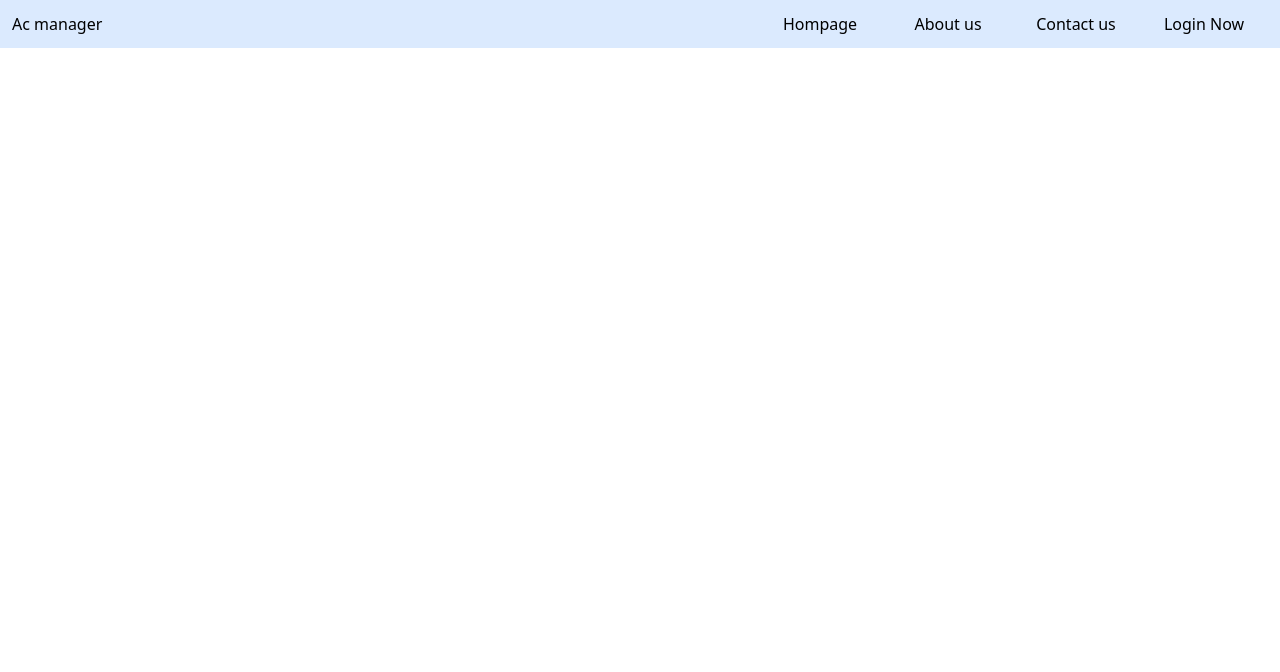
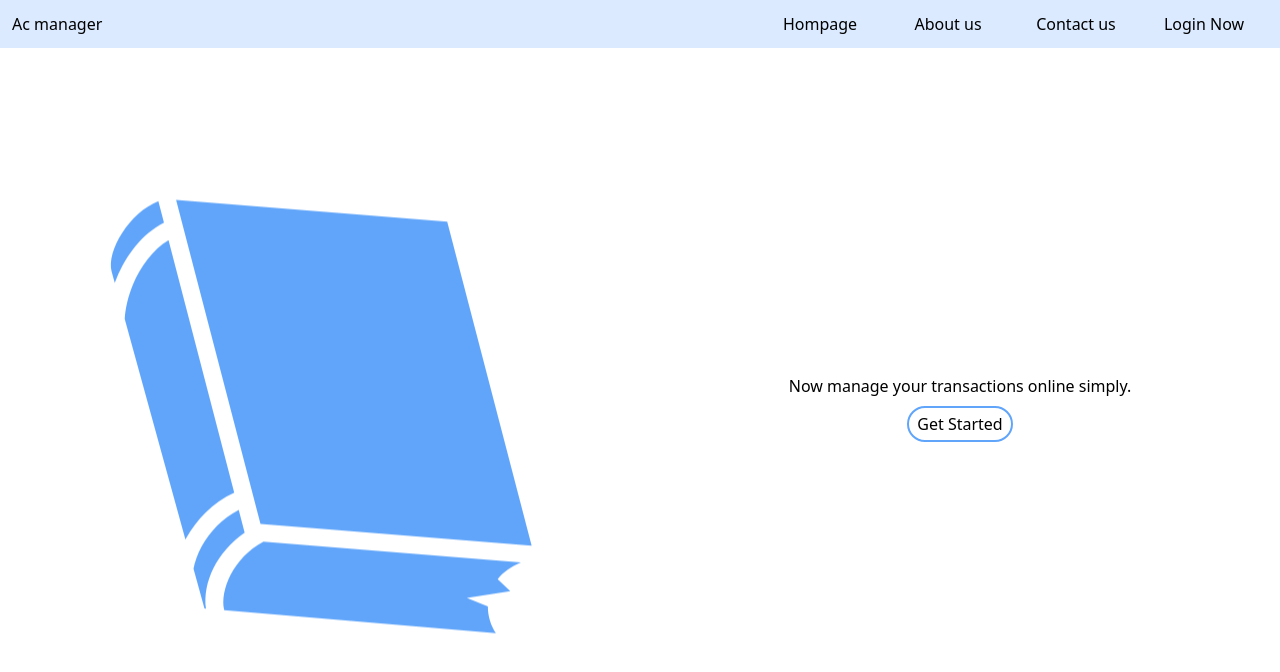
Before and after one commit to surendraSinghKamboj/accounts-manger, a Next.js app: page / in a window 1280 px wide. Shown: the top 672 px of the page. Built offline with nearby package versions, Linux system fonts and the light colour scheme.

Commit message:
404 and hero

```diff
--- a/src/pages/404.jsx
+++ b/src/pages/404.jsx
@@ -20,7 +20,7 @@ const Notfound = () => {
 			<main className="flex min-h-[90vh] flex-col justify-center items-center">
 				<div className="flex">
 					<CiSettings className="text-8xl mr-[-32px] text-red-700 error" />
-					<CiSettings className="text-8xl rotate-[20deg] error2" />
+					<CiSettings className="text-8xl rotate-[20deg] error error2" />
 				</div>
 				<h3 className="text-3xl">Error 404</h3>
 				<p>Page not found</p>
--- a/src/pages/index.js
+++ b/src/pages/index.js
@@ -1,6 +1,7 @@
-import Navbar from '@/components/navbar'
-import Head from 'next/head'
-
+import Navbar from "@/components/navbar";
+import Head from "next/head";
+import Link from "next/link";
+import { GiWhiteBook } from 'react-icons/gi'
 
 export default function Home() {
 	const navMenu = [
@@ -8,7 +9,7 @@ export default function Home() {
 		{ path: "/aboutus", menu: "About us" },
 		{ path: "/contactus", menu: "Contact us" },
 		{ path: "/Login", menu: "Login Now" },
-  ]
+	];
 
 	return (
 		<>
@@ -19,7 +20,17 @@ export default function Home() {
 				<link rel="icon" href="/favicon.ico" />
 			</Head>
 			<Navbar navMenu={navMenu} />
-
+			<section className="min-h-[90vh] flex flex-col">
+				<div className="flex flex-col sm:flex-row">
+              <div className="h-[50vh] sm:h-[90vh] flex items-center justify-center w-[100%] sm:w-[50%]">
+                <GiWhiteBook className="text-[30rem] text-blue-400 pop transition-all duration-500 hover:drop-shadow-2xl" />
+                </div>
+                <div className="flex flex-col h-[50vh] sm:h-[90vh] items-center justify-center w-[100%] sm:w-[50%]">
+                    <h3>Now manage your transactions online simply.</h3>
+                    <Link href={"/Signup"}><button className="px-2 py-1 border-2 mt-2 rounded-3xl hover:bg-blue-400 border-blue-400 transition-all duration-500 hover:text-white">Get Started</button></Link>
+                  </div>
+        </div>
+			</section>
 		</>
-  )
+	);
 }
--- a/src/styles/globals.css
+++ b/src/styles/globals.css
@@ -9,13 +9,16 @@
 	box-sizing: border-box;
 }
 
-
-.error{
+.error {
 	animation: rotate 2s linear infinite;
 }
-.error2{
-	animation: rotate 2s linear infinite reverse;
-	animation-delay: .1s;
+.error:first-child {
+	animation-delay: 0.1s;
+	animation-direction: reverse;
+}
+
+.pop {
+	animation: pop 2s linear infinite alternate;
 }
 
 @keyframes rotate {
@@ -26,3 +29,8 @@
 		transform: rotate(360deg);
 	}
 }
+@keyframes pop {
+	to {
+		transform: translateY(10px);
+	}
+}
```
Lines whose indentation alone changed are shown as unchanged.
